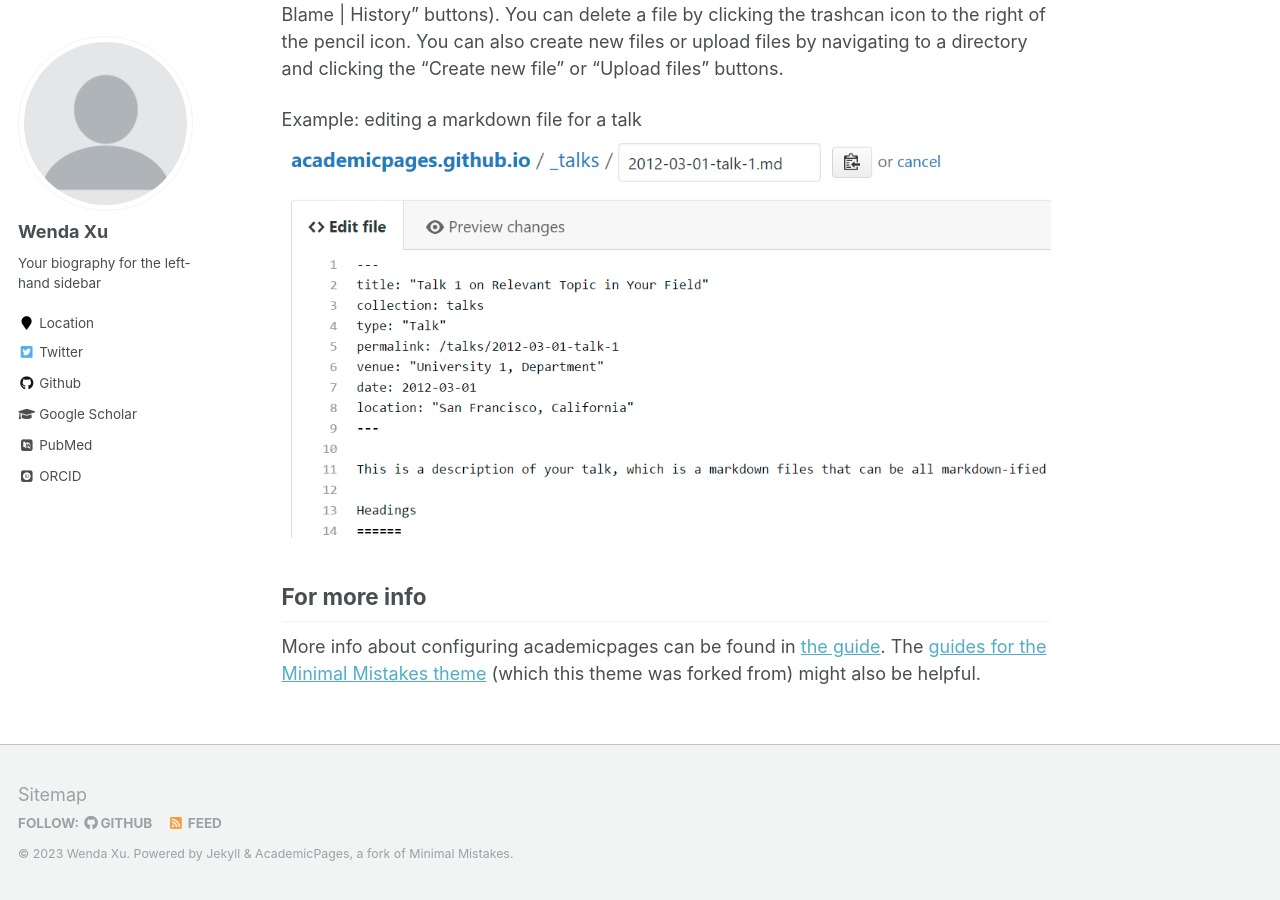
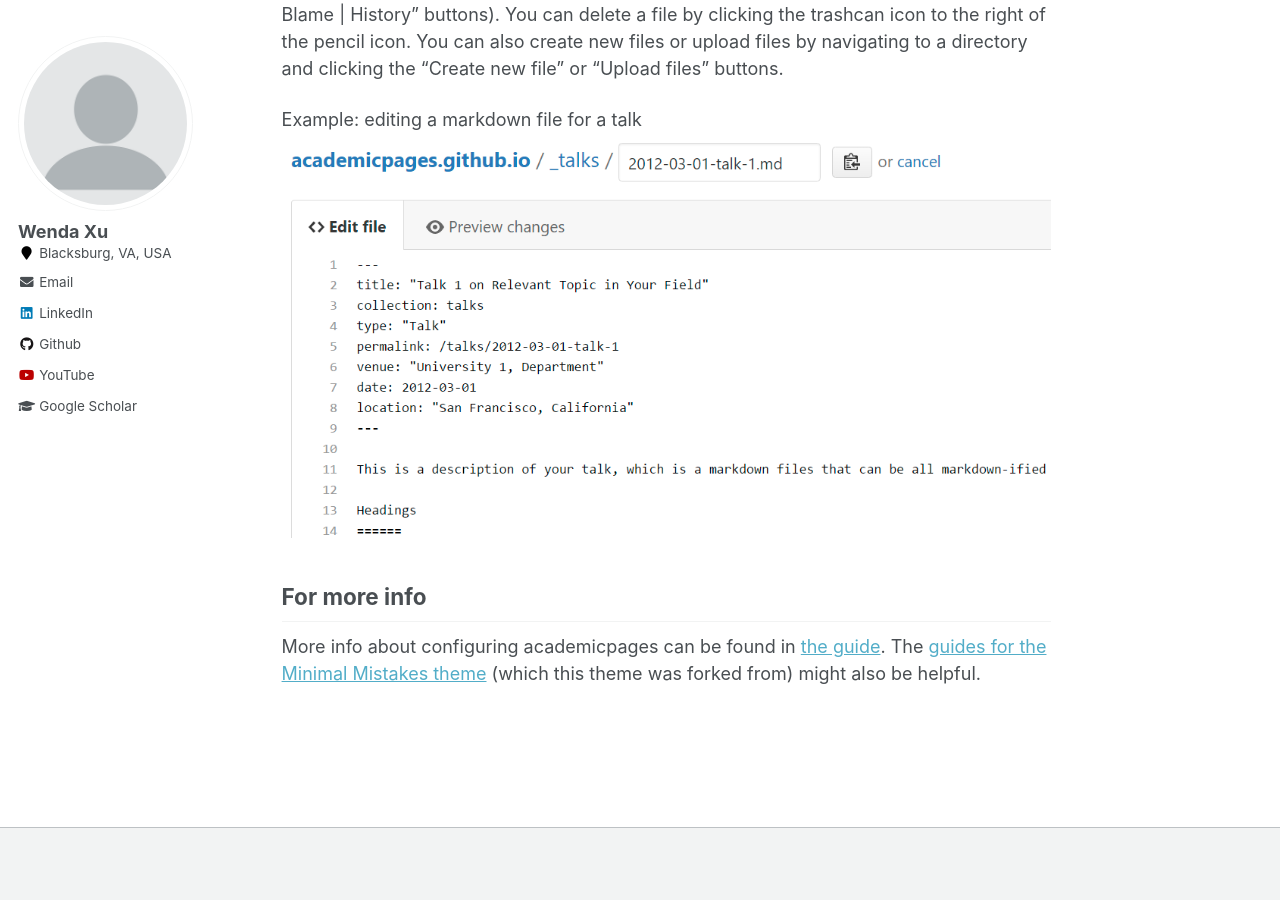
Before and after one commit to Iwtbm/Iwtbm.github.io, a Jekyll site: the page built from _pages/about.md, in a window 1280 px wide and 900 px high, scrolled down 2463 px. Built offline with Jekyll 4.4.1, drawn with Linux system fonts in a browser that asks for light colours; some web fonts are replaced.

Commit message:
Changed template

```diff
--- a/_config.yml
+++ b/_config.yml
@@ -82,12 +82,12 @@ analytics:
 author:
   name             : "Wenda Xu"
   avatar           : "profile.png"
-  bio              : "Your biography for the left-hand sidebar"
-  location         : "Location"
+  # bio              : "Your biography for the left-hand sidebar"
+  location         : "Blacksburg, VA, USA"
   employer         :
-  pubmed           : "https://www.ncbi.nlm.nih.gov/pubmed/?term=john+snow"
-  googlescholar    : "http://yourfullgooglescholarurl.com"
-  email            :
+  # pubmed           : "https://www.ncbi.nlm.nih.gov/pubmed/?term=john+snow"
+  googlescholar    : "https://scholar.google.com/citations?user=vL5028kAAAAJ&hl=en"
+  email            : "wenda@vt.edu"
   researchgate     :  # example: "https://www.researchgate.net/profile/yourprofile"
   uri              :
   bitbucket        :
@@ -96,24 +96,24 @@ author:
   flickr           :
   facebook         :
   foursquare       :
-  github           : "academicpages"
+  github           : "Iwtbm"
   google_plus      :
   keybase          :
   instagram        :
   impactstory      : #"https://profiles.impactstory.org/u/xxxx-xxxx-xxxx-xxxx"
   lastfm           :
-  linkedin         :
-  orcid            : "http://orcid.org/yourorcidurl"
+  linkedin         : "wenda-xu"
+  # orcid            : "http://orcid.org/yourorcidurl"
   pinterest        :
   soundcloud       :
   stackoverflow    : # http://stackoverflow.com/users/123456/username
   steam            :
   tumblr           :
-  twitter          : "replacethistwitterhandle"
+  # twitter          : "replacethistwitterhandle"
   vine             :
   weibo            :
   xing             :
-  youtube          :
+  youtube          :  "wendaxu2230"
   wikipedia        :
 
 
@@ -255,20 +255,20 @@ sass:
 permalink: /:categories/:title/
 # paginate: 5 # amount of posts to show
 # paginate_path: /page:num/
-timezone: America/Los_Angeles # http://en.wikipedia.org/wiki/List_of_tz_database_time_zones
+timezone: America/New_York # http://en.wikipedia.org/wiki/List_of_tz_database_time_zones
 
 
 # Plugins
 plugins:
   - jekyll-paginate
-  - jekyll-sitemap
+  # - jekyll-sitemap
   - jekyll-gist
   - jekyll-feed
   - jekyll-redirect-from
 # mimic GitHub Pages with --safe
 whitelist:
   - jekyll-paginate
-  - jekyll-sitemap
+  # - jekyll-sitemap
   - jekyll-gist
   - jekyll-feed
   - jemoji
--- a/_includes/author-profile.html
+++ b/_includes/author-profile.html
@@ -86,7 +86,7 @@
         <li><a href="https://steamcommunity.com/id/{{ author.steam }}"><i class="fab fa-fw fa-steam-square" aria-hidden="true"></i> Steam</a></li>
       {% endif %}
       {% if author.youtube %}
-        <li><a href="https://www.youtube.com/user/{{ author.youtube }}"><i class="fab fa-fw fa-youtube" aria-hidden="true"></i> YouTube</a></li>
+        <li><a href="https://www.youtube.com/@{{ author.youtube }}"><i class="fab fa-fw fa-youtube" aria-hidden="true"></i> YouTube</a></li>
       {% endif %}
       {% if author.soundcloud %}
         <li><a href="https://soundcloud.com/{{ author.soundcloud }}"><i class="fab fa-fw fa-soundcloud" aria-hidden="true"></i> Soundcloud</a></li>
--- a/_includes/footer.html
+++ b/_includes/footer.html
@@ -1,24 +1,2 @@
-{% include base_path %}
 
-<div class="page__footer-follow">
-  <ul class="social-icons">
-    {% if site.data.ui-text[site.locale].follow_label %}
-      <li><strong>{{ site.data.ui-text[site.locale].follow_label }}</strong></li>
-    {% endif %}
-    {% if site.twitter.username %}
-      <li><a href="https://twitter.com/{{ site.twitter.username }}"><i class="fab fa-twitter-square" aria-hidden="true"></i> Twitter</a></li>
-    {% endif %}
-    {% if site.facebook.username %}
-      <li><a href="https://facebook.com/{{ site.facebook.username }}"><i class="fab fa-facebook-square" aria-hidden="true"></i> Facebook</a></li>
-    {% endif %}
-    {% if site.author.github %}
-      <li><a href="http://github.com/{{ site.author.github }}"><i class="fab fa-github" aria-hidden="true"></i> GitHub</a></li>
-    {% endif %}
-    {% if site.author.bitbucket %}
-      <li><a href="http://bitbucket.org/{{ site.author.bitbucket }}"><i class="fab fa-bitbucket" aria-hidden="true"></i> Bitbucket</a></li>
-    {% endif %}
-    <li><a href="{% if site.atom_feed.path %}{{ site.atom_feed.path }}{% else %}{{ base_path }}/feed.xml{% endif %}"><i class="fa fa-fw fa-rss-square" aria-hidden="true"></i> {{ site.data.ui-text[site.locale].feed_label | default: "Feed" }}</a></li>
-  </ul>
-</div>
-
-<div class="page__footer-copyright">&copy; {{ site.time | date: '%Y' }} {{ site.name | default: site.title }}. {{ site.data.ui-text[site.locale].powered_by | default: "Powered by" }} <a href="http://jekyllrb.com" rel="nofollow">Jekyll</a> &amp; <a href="https://github.com/academicpages/academicpages.github.io">AcademicPages</a>, a fork of <a href="https://mademistakes.com/work/minimal-mistakes-jekyll-theme/" rel="nofollow">Minimal Mistakes</a>.</div>
+<!-- <div class="page__footer-copyright">&copy; {{ site.time | date: '%Y' }} {{ site.name | default: site.title }}. {{ site.data.ui-text[site.locale].powered_by | default: "Powered by" }} <a href="http://jekyllrb.com" rel="nofollow">Jekyll</a> &amp; <a href="https://github.com/academicpages/academicpages.github.io">AcademicPages</a>, a fork of <a href="https://mademistakes.com/work/minimal-mistakes-jekyll-theme/" rel="nofollow">Minimal Mistakes</a>.</div> -->
--- a/_includes/footer/custom.html
+++ b/_includes/footer/custom.html
@@ -1,3 +1,3 @@
 <!-- start custom footer snippets -->
-<a href="/sitemap/">Sitemap</a>
+<!-- <a href="/sitemap/">Sitemap</a> -->
 <!-- end custom footer snippets -->
```
Also changed, not shown: _pages/sitemap.md (deleted, +0 -37 lines).
